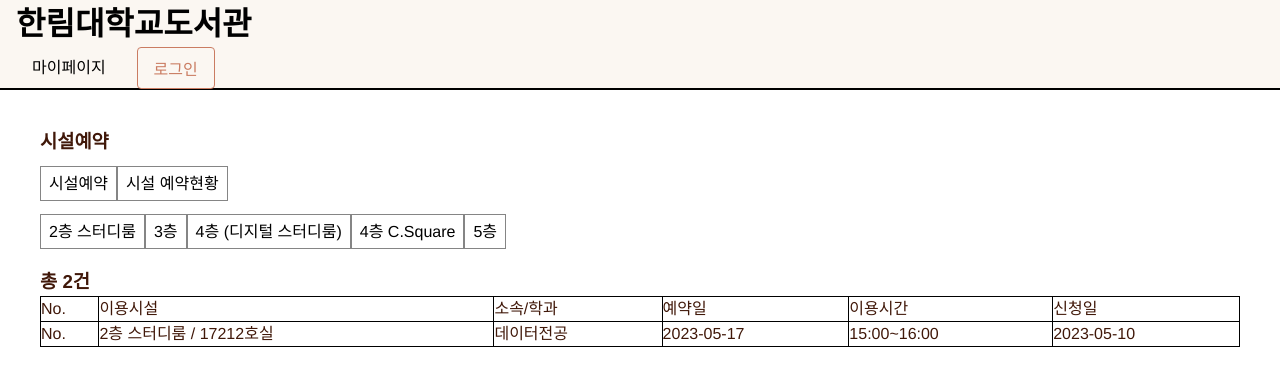
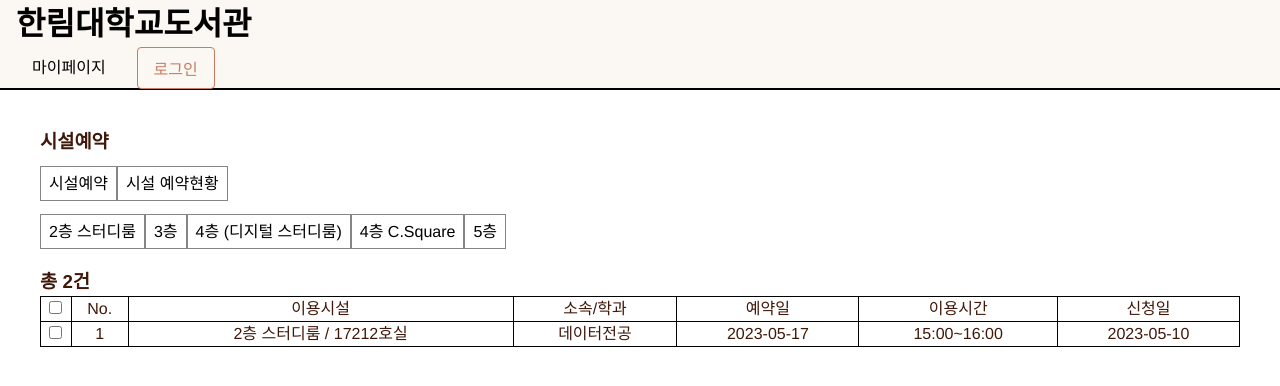
Before and after one commit to yschoo0/LibraryRenewal_frontend, a React (Create React App) app in the folder library-renewal/: page /studyroom/reserve/history in a window 1280 px wide. Shown: the top 386 px of the page. Built offline with nearby package versions, Linux system fonts and the light colour scheme.

Commit message:
[FE] feat: 시설예약 페이지 테이블 수정

```diff
--- a/library-renewal/src/components/studyRoom/MyRoomReserveHistory.js
+++ b/library-renewal/src/components/studyRoom/MyRoomReserveHistory.js
@@ -4,14 +4,20 @@ const Container = styled.div`
   .loan-list {
     margin-bottom: 2rem;
   }
+
   table {
     width: 100%;
     border: 1px solid black;
     border-collapse: collapse;
   }
+
   th,
   td {
     border: 1px solid black;
+  }
+
+  .col-title {
+    text-align: center;
   }
 `;
 
@@ -23,20 +29,26 @@ const MyRoomReserveHistory = () => {
         <table>
           <tbody>
             <tr>
-              <td className="column-title">No.</td>
-              <td className="column-title">이용시설</td>
-              <td className="column-title">소속/학과</td>
-              <td className="column-title">예약일</td>
-              <td className="column-title">이용시간</td>
-              <td className="column-title">신청일</td>
+              <td className="col-title">
+                <input type="checkbox" id="room-checkbox" />
+              </td>
+              <td className="col-title no">No.</td>
+              <td className="col-title place">이용시설</td>
+              <td className="col-title major">소속/학과</td>
+              <td className="col-title use-date">예약일</td>
+              <td className="col-title use-time">이용시간</td>
+              <td className="col-title reserve-date">신청일</td>
             </tr>
             <tr>
-              <td className="column-title">No.</td>
-              <td className="column-title">2층 스터디룸 / 17212호실</td>
-              <td className="column-title">데이터전공</td>
-              <td className="column-title">2023-05-17</td>
-              <td className="column-title">15:00~16:00</td>
-              <td className="column-title">2023-05-10</td>
+              <td className="col-title">
+                <input type="checkbox" id="room-checkbox" />
+              </td>
+              <td className="col-title no">1</td>
+              <td className="col-title place">2층 스터디룸 / 17212호실</td>
+              <td className="col-title major">데이터전공</td>
+              <td className="col-title use-date">2023-05-17</td>
+              <td className="col-title use-time">15:00~16:00</td>
+              <td className="col-title reserve-date">2023-05-10</td>
             </tr>
           </tbody>
         </table>
```
